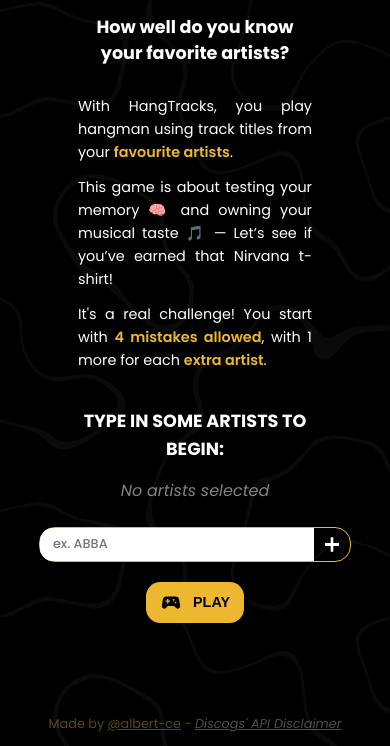
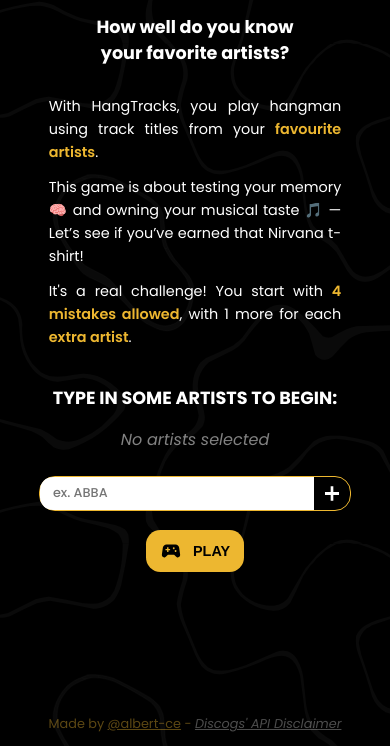
Before and after one commit to albert-ce/HangTracks, a Flask app: page / in a window 390 px wide. Shown: the part 98-844 px from the top of the page. Run offline with Flask 3, Linux system fonts and the light colour scheme.

Commit message:
Width minor fix

```diff
--- a/static/css/styles.css
+++ b/static/css/styles.css
@@ -295,6 +295,12 @@ footer a {
         height: 1.7em;
     }
 
+    .intro,
+    .artists,
+    .artist {
+        max-width: 75vw;
+    }
+
     h2 {
         font-size: 1.1em;
     }
```
